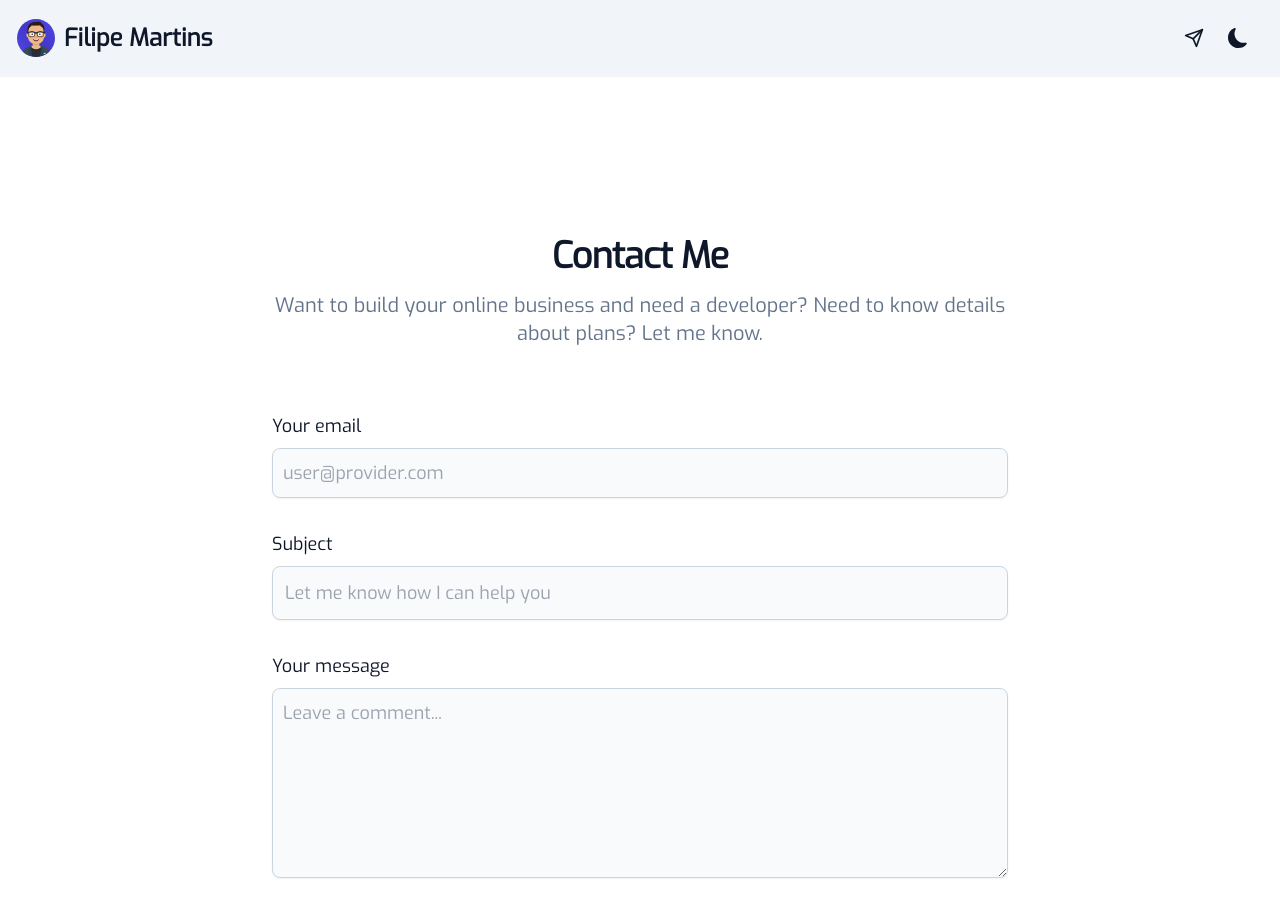
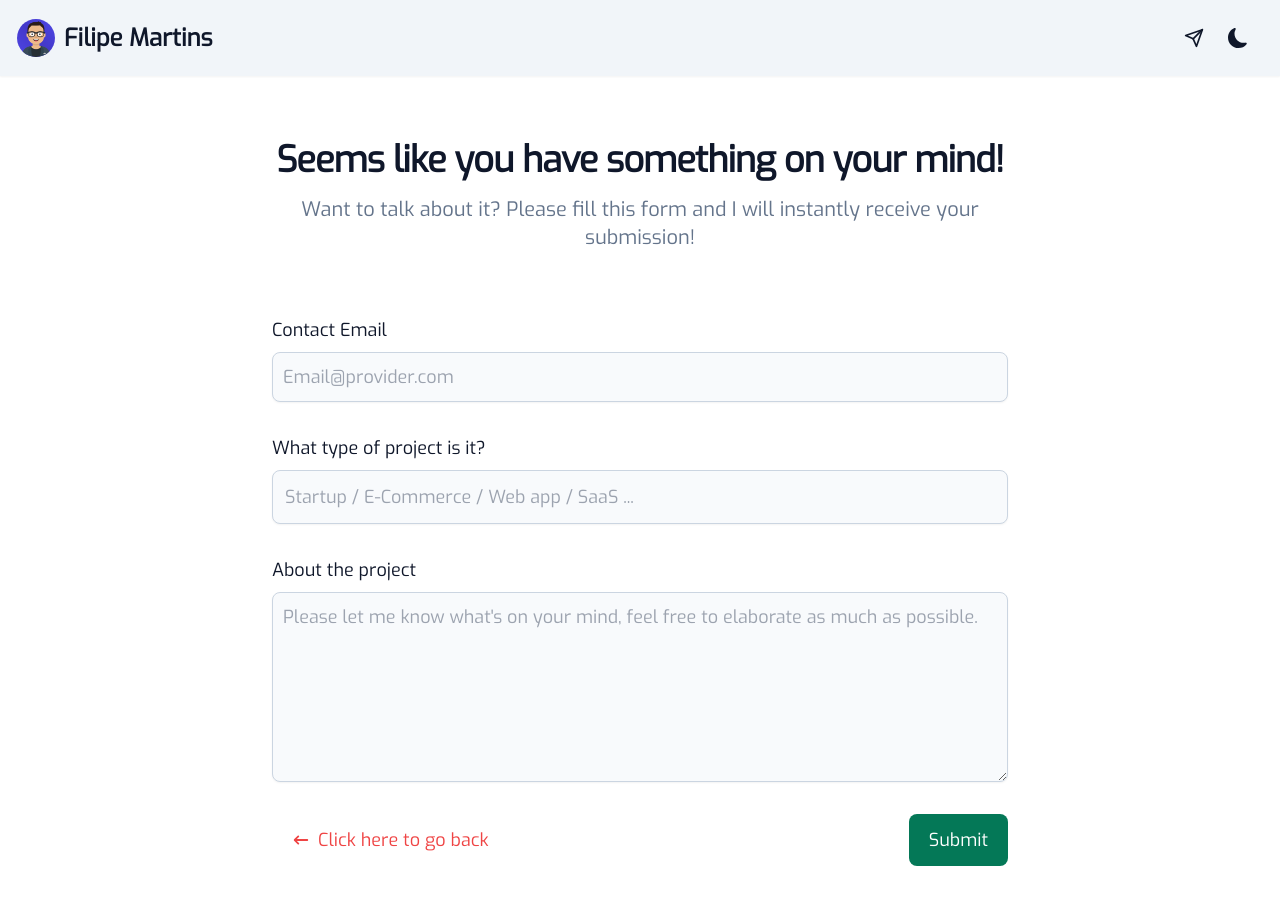
Before and after one commit to Filigs/next-portfolio, a Next.js app: page /contact-form in a window 1280 px wide. Shown: the top 908 px of the page. Built offline with nearby package versions, Linux system fonts and the light colour scheme.

Commit message:
updated contact form information

```diff
--- a/components/index/hero.js
+++ b/components/index/hero.js
@@ -1,6 +1,7 @@
 import Image from "next/image";
 import landingImage from "/public/engineering.png";
 import Biography from "./biography";
+import Link from "next/link";
 
 export default function Hero() {
   const filipe = {
@@ -12,9 +13,9 @@ export default function Hero() {
 
   return (
     <div className="border-0">
-      <div className="grid p-8 lg:grid lg:grid-cols-2 lg:gap-x-8 lg:p-16 items-center leading-normal bg-indigo-50 dark:bg-sky-800 lg:min-w-full transition-all duration-75 lg:duration-500">
+      <div className="grid p-8 lg:grid-cols-2 lg:gap-x-8 lg:p-16 items-center leading-normal bg-indigo-50 dark:bg-sky-800 lg:min-w-full transition-all duration-75 lg:duration-500">
         {/* hero */}
-        <div className="block rounded text-center lg:text-start space-y-24 xl:space-y-36 xl:-translate-y-4">
+        <div className="block rounded text-center lg:text-start space-y-20 xl:-translate-y-4">
           {/* text */}
           <section className="space-y-4">
             <p className="text-2xl lg:text-4xl font-bold tracking-wide">
@@ -27,9 +28,14 @@ export default function Hero() {
               {filipe.about}
             </p>
           </section>
-          <section className="">
-            <section>
-              <Biography />
+          <section>
+            <Biography />
+            <section className="text-end ">
+              <Link href="/contact-form" passHref>
+                <p className="cursor-pointer inline-flex items-center justify-center px-4 py-2.5 text-lg font-semibold tracking-wider text-center text-light bg-indigo-700 dark:bg-sky-500 rounded hover:bg-indigo-600 dark:hover:bg-sky-400 focus:ring-4 ring-indigo-300 dark:ring-sky-400">
+                  I have an idea!
+                </p>
+              </Link>
             </section>
           </section>
         </div>
--- a/components/navbar.js
+++ b/components/navbar.js
@@ -23,14 +23,14 @@ export default function NavBar() {
           </Link>
         </div>
 
-        <div className="text-dark dark:text-light inline-flex items-center border-0">
-          <section className="mx-1 p-1 text-xl transition-all duration-75 lg:duration-500 border-0 rounded-full">
+        <div className="text-dark dark:text-light inline-flex items-center border-0 transition-none">
+          <section className="mx-1 p-1 text-xl border-0 rounded-full cursor-pointer hover:text-indigo-600 dark:hover:text-sky-400">
             <Link href="/contact-form" passHref>
               <FiSend alt="Contact me" />
             </Link>
           </section>
           <section
-            className="mx-1 p-1 text-xl transition-all duration-75 lg:duration-500 border-0 rounded-full"
+            className="mx-1 p-1 text-xl border-0 rounded-full cursor-pointer hover:text-indigo-600 dark:hover:text-sky-400"
             alt="Switch color theme between dark and light mode"
           >
             <ThemeSwitch />
--- a/components/socials.js
+++ b/components/socials.js
@@ -2,23 +2,17 @@ import { BsLinkedin, BsGithub } from "react-icons/bs";
 
 export default function Socials() {
   const contacts = {
-    // email: "filipemartins.business@gmail.com",
     github: "https://github.com/Filigs",
     linkedIn: "https://www.linkedin.com/in/nuno-filipe-martins-666417168/",
   };
-  // links _blank
-  // <a href="https://link.to/url" target="_blank" rel="noopener noreferrer"> ... <a/>
   return (
     <ul id={"contacts"} className="flex rounded-xl border-0 md:flex-row">
-      {/* <li className="items-center text-lg lg:text-2xl"> */}
       <span className="sr-only">{"Social Links"}</span>
-      {/* </li> */}
-      <li className="items-center p-1 lg:p-2 hover:-translate-y-1 hover:scale-110 text-light dark:text-dark hover:text-indigo-600 hover:bg-indigo-600 dark:hover:text-sky-600 text-lg lg:text-2xl xl:text-4xl rounded-xl transition-all duration-300 ">
+      <li className="items-center p-1 lg:p-2 text-dark dark:text-light hover:text-indigo-600 dark:hover:text-sky-400 text-lg lg:text-2xl xl:text-4xl rounded-xl">
         <a
           href={contacts.linkedIn}
           target="_blank"
           rel="noopener noreferrer"
-          // className="hover:text-indigo-600 dark:hover:text-blue-300 dark:hover:bg-blue-300 text-lg lg:text-2xl rounded-xl transition-colors duration-150"
           alt="LinkedIn Profile"
         >
           <BsLinkedin />
@@ -26,12 +20,11 @@ export default function Socials() {
         </a>
       </li>
 
-      <li className="items-center p-1 lg:p-2 hover:-translate-y-1 hover:scale-110 text-light dark:text-dark hover:text-indigo-600 hover:bg-indigo-600 dark:hover:text-sky-600 text-lg lg:text-2xl xl:text-4xl rounded-xl transition-all duration-300">
+      <li className="items-center p-1 lg:p-2 text-dark dark:text-light hover:text-indigo-600 dark:hover:text-sky-400 text-lg lg:text-2xl xl:text-4xl rounded-xl">
         <a
           href={contacts.github}
           target="_blank"
           rel="noopener noreferrer"
-          // // className="hover:text-indigo-600 dark:hover:text-blue-300 dark:hover:bg-blue-300 text-lg lg:text-2xl rounded-xl transition-colors duration-150"
           alt="Github Profile"
         >
           <BsGithub />
--- a/pages/contact-form.js
+++ b/pages/contact-form.js
@@ -15,29 +15,30 @@ export default function ContactForm() {
     );
   }
   return (
-    <section className="bg-light dark:bg-dark">
-      <div className="py-8 lg:py-16 px-4 mx-auto max-w-screen-md xl:py-40">
+    <section className="bg-light dark:bg-dark transition-all duration-75 lg:duration-500">
+      <div className="py-8 lg:py-16 px-4 mx-auto max-w-screen-md">
         <h2 className="mb-4 text-4xl tracking-tight font-extrabold text-center text-dark dark:text-light">
-          Contact Me
+          Seems like you have something on your mind!
         </h2>
         <p className="mb-8 lg:mb-16 font-light text-center text-slate-500 dark:text-slate-400 sm:text-xl">
-          Want to build your online business and need a developer? Need to know
-          details about plans? Let me know.
+          {
+            "Want to talk about it? Please fill this form and I will instantly receive your submission!"
+          }
         </p>
         <form action="#" className="space-y-8" onSubmit={handleSubmit}>
           <div>
             <label
               htmlFor="email"
-              className="block mb-2 text-sm lg:text-md xl:text-lg font-medium text-dark dark:text-slate-300"
+              className="block mb-2 text-sm lg:text-md xl:text-lg font-medium text-dark  dark:text-light"
             >
-              Your email
+              Contact Email
             </label>
             <input
               id="email"
               type="email"
               name="email"
-              placeholder="user@provider.com"
-              className="shadow-sm bg-slate-50 border border-slate-300 text-dark text-sm lg:text-md xl:text-lg rounded-lg focus:ring-sky-500 focus:border-sky-500 block w-full p-2.5 dark:bg-slate-700 dark:border-slate-600 dark:placeholder-slate-400 dark:text-light dark:focus:ring-sky-500 dark:focus:border-sky-500 dark:shadow-sm-light"
+              placeholder="Email@provider.com"
+              className="shadow-sm bg-slate-50 border border-slate-300 text-dark text-sm lg:text-md xl:text-lg rounded-lg focus:ring-sky-500 focus:border-sky-500 block w-full p-2.5 dark:bg-slate-700 dark:border-slate-600 dark:placeholder-slate-400 dark:text-light dark:focus:ring-sky-500 dark:focus:border-sky-500 dark:shadow-sm-light "
               required
             />
             <ValidationError
@@ -49,15 +50,15 @@ export default function ContactForm() {
           <div>
             <label
               htmlFor="subject"
-              className="block mb-2 text-sm lg:text-md xl:text-lg font-medium text-dark dark:text-slate-300"
+              className="block mb-2 text-sm lg:text-md xl:text-lg font-medium text-dark  dark:text-light"
             >
-              Subject
+              What type of project is it?
             </label>
             <input
               type="text"
               id="subject"
-              className="block p-3 w-full text-sm lg:text-md xl:text-lg text-dark bg-slate-50 rounded-lg border border-slate-300 shadow-sm focus:ring-sky-500 focus:border-sky-500 dark:bg-slate-700 dark:border-slate-600 dark:placeholder-slate-400 dark:text-light dark:focus:ring-sky-500 dark:focus:border-sky-500 dark:shadow-sm-light"
-              placeholder="Let me know how I can help you"
+              className="block p-3 w-full text-sm lg:text-md xl:text-lg text-dark bg-slate-50 rounded-lg border border-slate-300 shadow-sm focus:ring-sky-500 focus:border-sky-500 dark:bg-slate-700 dark:border-slate-600 dark:placeholder-slate-400 dark:text-light dark:focus:ring-sky-500 dark:focus:border-sky-500 dark:shadow-sm-light "
+              placeholder="Startup / E-Commerce / Web app / SaaS ..."
               required
             />
             <ValidationError
@@ -69,15 +70,15 @@ export default function ContactForm() {
           <div className="sm:col-span-2">
             <label
               htmlFor="message"
-              className="block mb-2 text-sm lg:text-md xl:text-lg font-medium text-dark dark:text-slate-300"
+              className="block mb-2 text-sm lg:text-md xl:text-lg font-medium text-dark  dark:text-light"
             >
-              Your message
+              About the project
             </label>
             <textarea
               id="message"
               rows="6"
-              className="block p-2.5 w-full text-sm lg:text-md xl:text-lg text-dark bg-slate-50 rounded-lg shadow-sm border border-slate-300 focus:ring-sky-500 focus:border-sky-500 dark:bg-slate-700 dark:border-slate-600 dark:placeholder-slate-400 dark:text-light dark:focus:ring-sky-500 dark:focus:border-sky-500"
-              placeholder="Leave a comment..."
+              className="block p-2.5 w-full text-sm lg:text-md xl:text-lg text-dark bg-slate-50 rounded-lg shadow-sm border border-slate-300 focus:ring-sky-500 focus:border-sky-500 dark:bg-slate-700 dark:border-slate-600 dark:placeholder-slate-400 dark:text-light dark:focus:ring-sky-500 dark:focus:border-sky-500 "
+              placeholder="Please let me know what's on your mind, feel free to elaborate as much as possible."
             ></textarea>
             <ValidationError
               prefix="Message"
@@ -87,7 +88,7 @@ export default function ContactForm() {
           </div>
           <div className="flex flex-row items-center justify-between">
             <span
-              className="py-3 px-5 text-sm lg:text-md xl:text-lg font-medium text-center text-red-500 dark:text-rose-500 hover:underline cursor-pointer rounded-lg sm:w-fit inline-flex items-center  gap-2"
+              className="py-3 px-5 text-sm lg:text-md xl:text-lg font-medium text-center text-red-500 dark:text-rose-500 hover:underline cursor-pointer rounded-lg sm:w-fit inline-flex items-center gap-2"
               onClick={() => router.back()}
             >
               <HiArrowNarrowLeft />
@@ -98,7 +99,7 @@ export default function ContactForm() {
               disabled={state.submitting}
               className="py-3 px-5 text-sm lg:text-md xl:text-lg font-medium text-center text-light rounded-lg bg-emerald-700 sm:w-fit hover:bg-emerald-800 focus:ring-4 focus:outline-none focus:ring-emerald-300 dark:bg-emerald-600 dark:hover:bg-emerald-700 dark:focus:ring-emerald-800 transition-transform duration-300"
             >
-              Send message
+              Submit
             </button>
           </div>
         </form>
```
